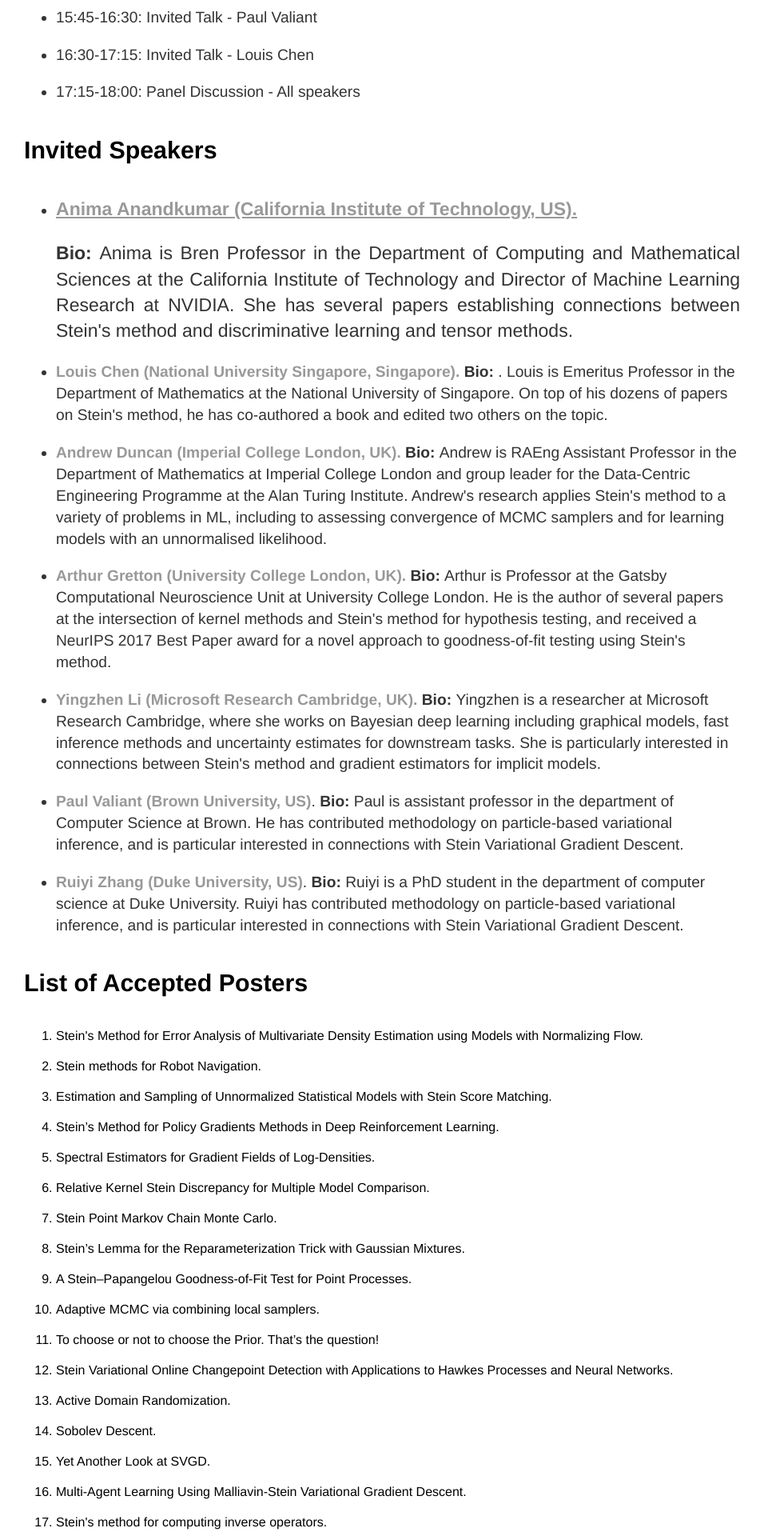
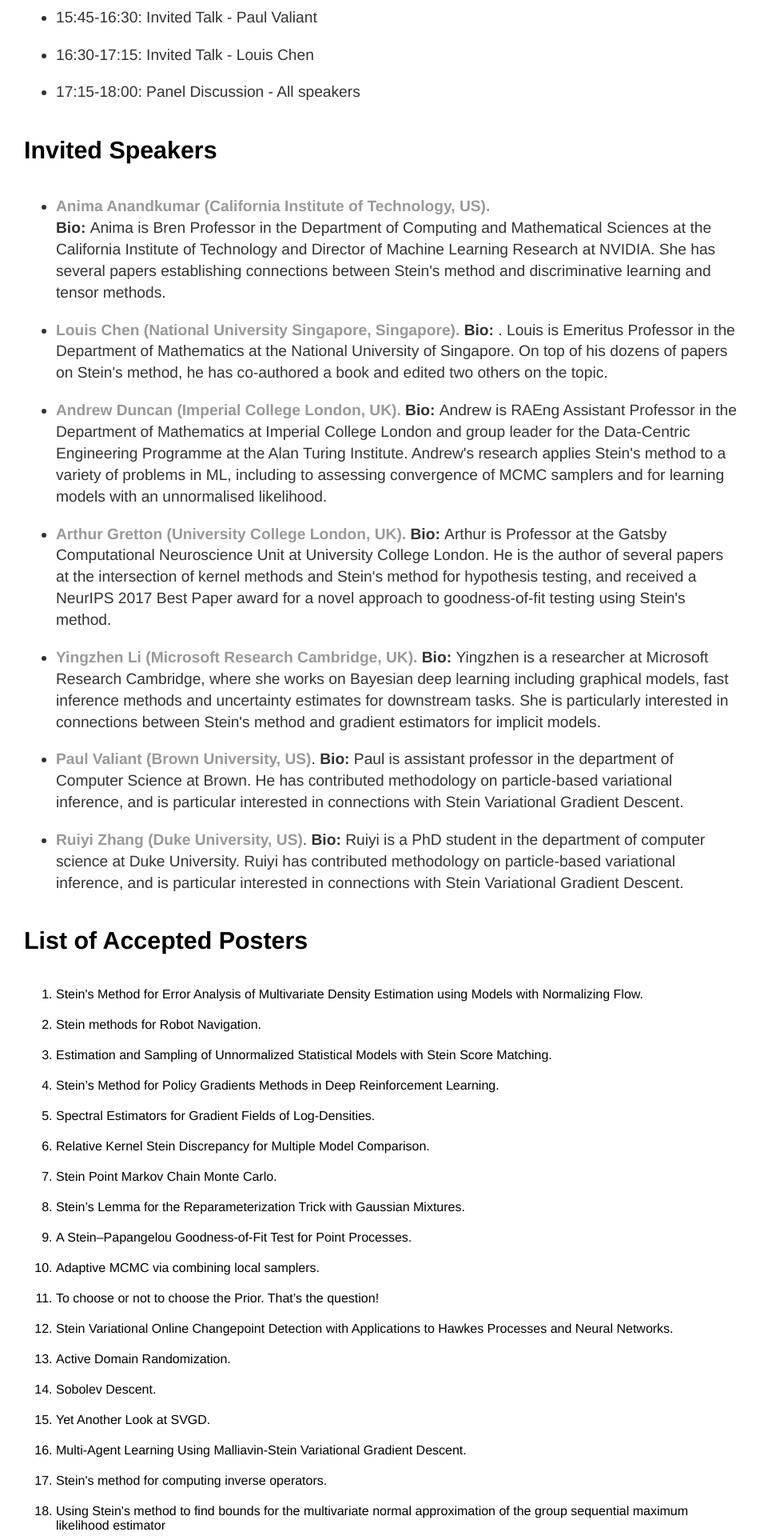
Before and after one commit to steinworkshop/steinworkshop.github.io, a Jekyll site: the page built from index.html, in a window 1280 px wide. Shown: the part 1712-3632 px from the top of the page at 80% size, without its empty margins (162-1118 px from the left). Built offline with Jekyll 4.4.1, drawn with Linux system fonts in a browser that asks for light colours.

Commit message:
second attempt

```diff
--- a/index.html
+++ b/index.html
@@ -54,9 +54,9 @@ title: ICML Workshop on Stein's Method
 
 	<ul>
 
-		<li> <p><strong><a href="http://tensorlab.cms.caltech.edu/users/anima/"> Anima Anandkumar (California Institute of Technology, US).</a></strong> </p>
+		<li> <strong><a href="http://tensorlab.cms.caltech.edu/users/anima/"> Anima Anandkumar (California Institute of Technology, US).</a></strong> <br/>
 
-			<p><strong> Bio: </strong> Anima is Bren Professor in the Department of Computing and Mathematical Sciences at the California Institute of Technology and Director of Machine Learning Research at NVIDIA. She has several papers establishing connections between Stein's method and discriminative learning and tensor methods.</p>
+			<strong> Bio: </strong> Anima is Bren Professor in the Department of Computing and Mathematical Sciences at the California Institute of Technology and Director of Machine Learning Research at NVIDIA. She has several papers establishing connections between Stein's method and discriminative learning and tensor methods.
 		</li>
 
 		<li> <strong><a href="http://www.math.nus.edu.sg/~lhychen/"> Louis Chen (National University Singapore, Singapore). </a></strong>
```
